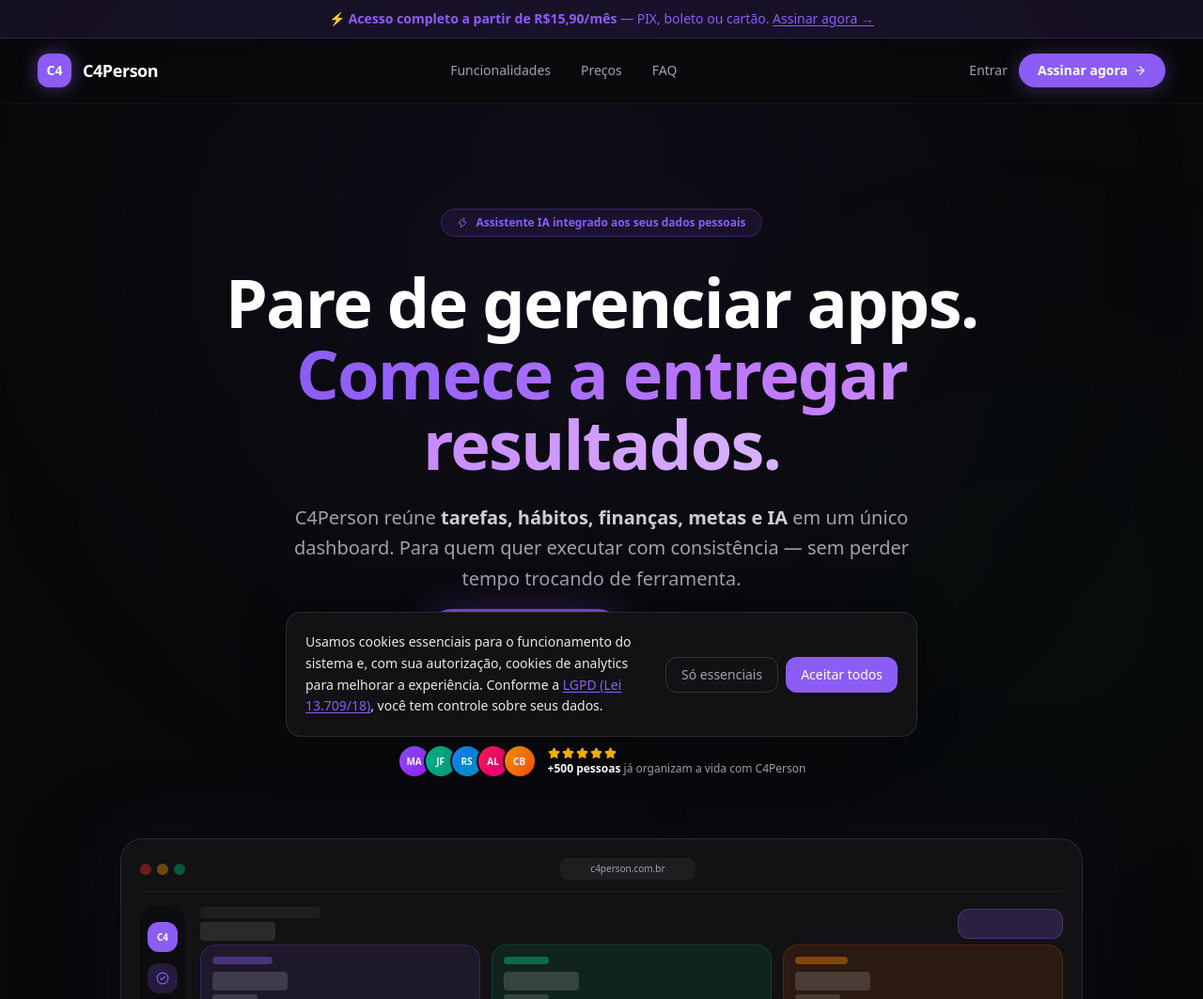
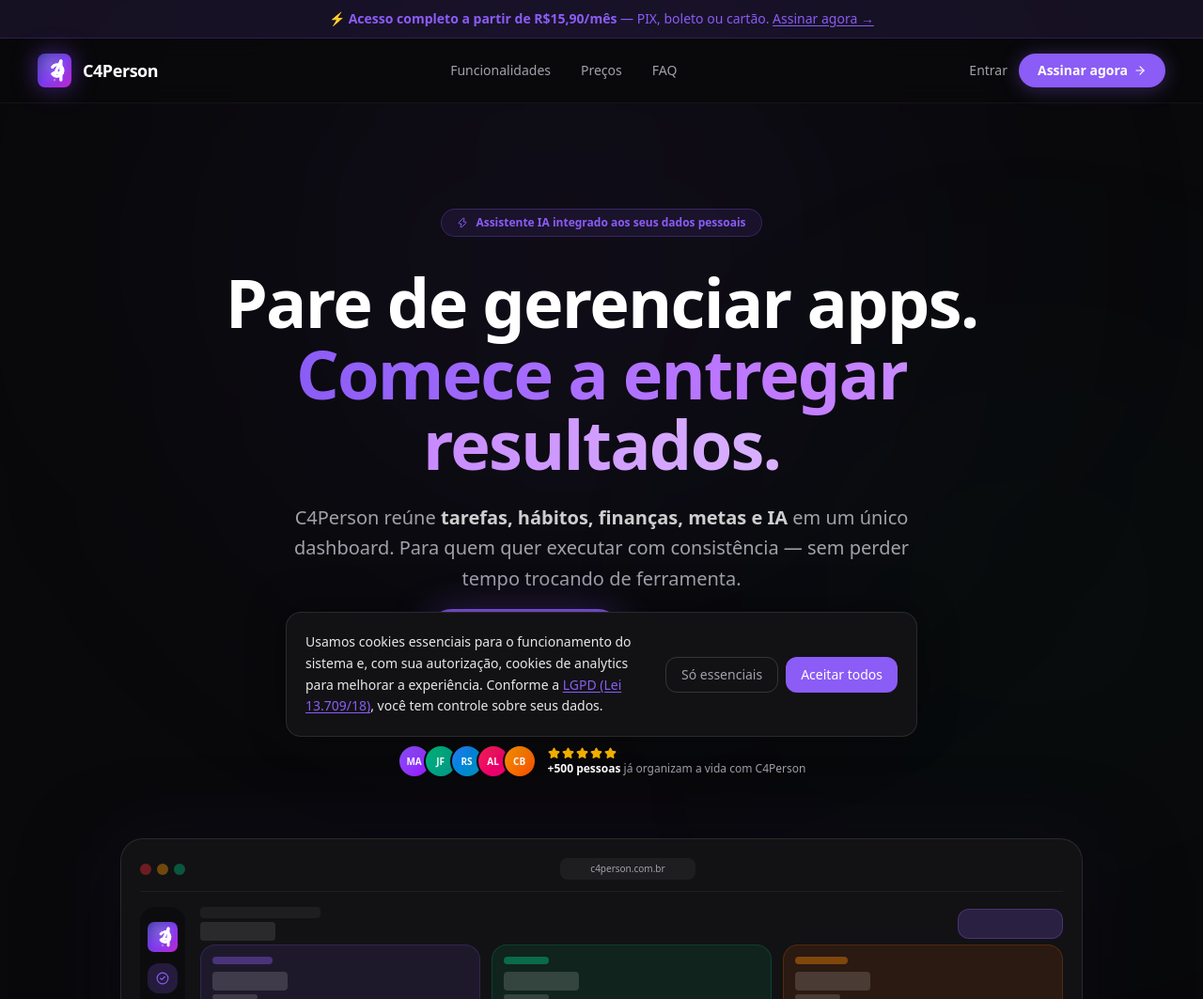
Before and after one commit to suportec4hub/C4Person-WEB, a Next.js app: page / in a window 1280 px wide. Shown: the top 1063 px of the page at 94% size. Built offline with nearby package versions, Linux system fonts and the light colour scheme.

Commit message:
fix(brand): replace old C4 logo in landing page navbar and app mockup
Co-Authored-By: Claude Sonnet 4.6 <noreply@anthropic.com>
Claude-Session: https://claude.ai/code/session_01EFbeTadCbb4Ah6FS4A9pGD

```diff
--- a/src/app/page.tsx
+++ b/src/app/page.tsx
@@ -5,6 +5,7 @@ import {
   BarChart3, Quote, Layers,
 } from "lucide-react";
 import { CheckoutButton } from "@/components/CheckoutButton";
+import { LogoMark } from "@/components/LogoMark";
 
 /* ── tiny helpers ── */
 const Rating = () => (
@@ -139,9 +140,7 @@ export default function LandingPage() {
       {/* ── HEADER ── */}
       <header className="relative z-40 flex items-center justify-between px-6 md:px-10 py-4 border-b border-white/5 bg-background/80 backdrop-blur-md sticky top-0">
         <div className="flex items-center gap-3">
-          <div className="w-9 h-9 rounded-xl bg-primary flex items-center justify-center text-white font-black text-sm shadow-[0_0_18px_rgba(139,92,246,0.5)]">
-            C4
-          </div>
+          <LogoMark size={36} className="drop-shadow-[0_0_12px_rgba(124,58,237,0.55)]" />
           <span className="font-bold text-white text-lg tracking-tight">C4Person</span>
         </div>
         <nav className="hidden md:flex items-center gap-8 text-sm text-muted-foreground">
@@ -252,7 +251,7 @@ export default function LandingPage() {
             <div className="flex gap-4">
               {/* Sidebar */}
               <div className="w-12 bg-background/60 rounded-2xl flex flex-col items-center py-4 gap-3">
-                <div className="w-8 h-8 rounded-xl bg-primary flex items-center justify-center text-white font-black text-[10px]">C4</div>
+                <LogoMark size={32} />
                 {[CheckCircle2, Target, Wallet, Mic, BarChart3].map((Icon, i) => (
                   <div key={i} className={`w-8 h-8 rounded-xl flex items-center justify-center ${i === 0 ? "bg-primary/20 text-primary" : "bg-white/5 text-muted-foreground"}`}>
                     <Icon size={14} />
```
